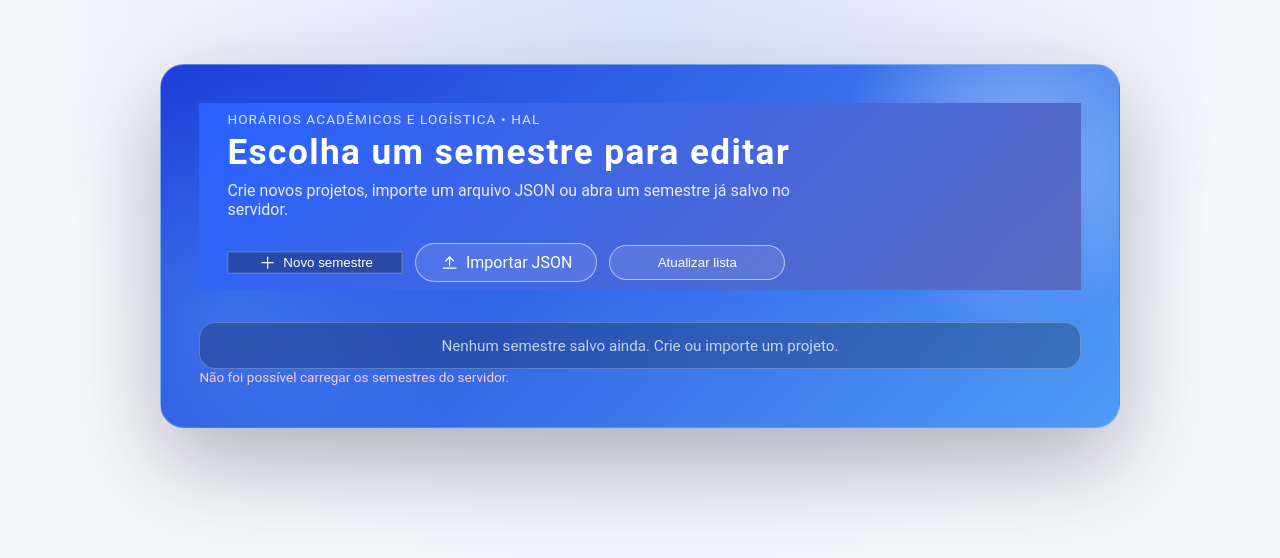
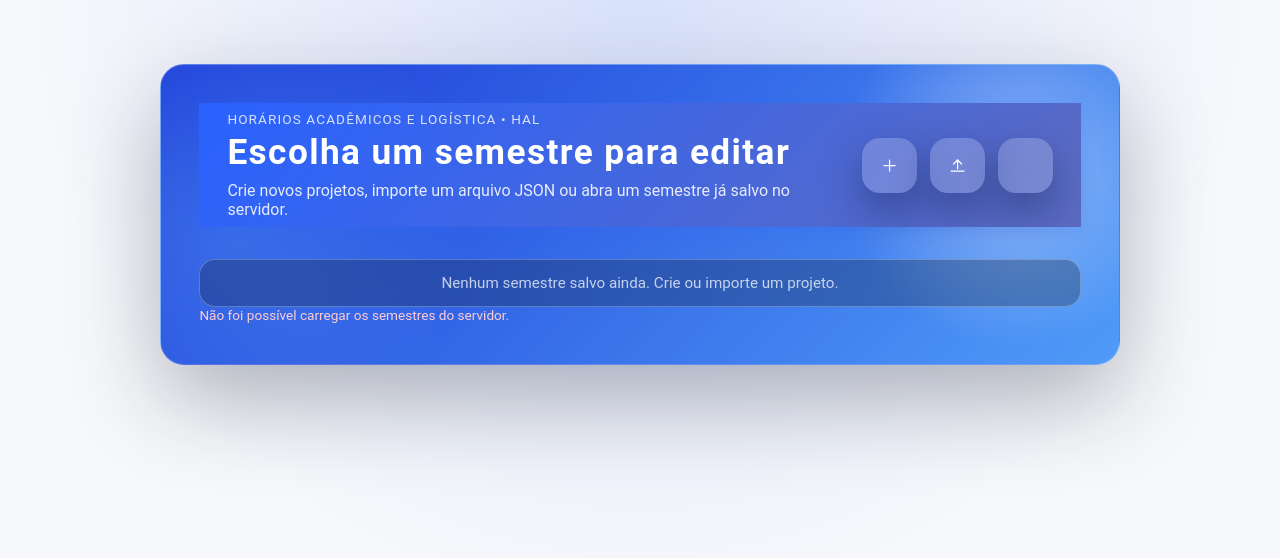
Before and after one commit to fpfrimer/mapa, a website: page index.html in a window 1280 px wide. Drawn offline with Linux system fonts and the light colour scheme; no server answers.

Commit message:
Refine project hub action buttons

```diff
--- a/index.html
+++ b/index.html
@@ -17,26 +17,41 @@
             Crie novos projetos, importe um arquivo JSON ou abra um semestre já salvo no servidor.
           </p>
         </div>
-        <div class="project-hub__actions">
-          <button type="button" id="project-create" class="primary">
-            <span class="project-hub__action-content">
+        <div class="project-hub__actions" aria-label="Ações da central de projetos">
+          <button
+            type="button"
+            id="project-create"
+            class="icon-button icon-button--action project-hub__action"
+            aria-label="Criar novo semestre"
+            title="Criar novo semestre"
+          >
             <svg class="icon" aria-hidden="true" focusable="false">
               <use href="assets/icons/ui-icons.svg#icon-add" xlink:href="assets/icons/ui-icons.svg#icon-add"></use>
             </svg>
-              <span>Novo semestre</span>
-            </span>
+            <span class="visually-hidden">Criar novo semestre</span>
           </button>
-          <label class="primary-outline project-hub__import">
+          <label
+            class="icon-button icon-button--action project-hub__action project-hub__import"
+            aria-label="Importar arquivo JSON"
+            title="Importar arquivo JSON"
+          >
             <input type="file" id="project-import" accept="application/json" />
-            <span class="project-hub__action-content">
             <svg class="icon" aria-hidden="true" focusable="false">
               <use href="assets/icons/ui-icons.svg#icon-upload" xlink:href="assets/icons/ui-icons.svg#icon-upload"></use>
             </svg>
-              <span>Importar JSON</span>
-            </span>
+            <span class="visually-hidden">Importar arquivo JSON</span>
           </label>
-          <button type="button" id="project-refresh" class="ghost-button">
-            Atualizar lista
+          <button
+            type="button"
+            id="project-refresh"
+            class="icon-button icon-button--action project-hub__action"
+            aria-label="Atualizar lista de semestres"
+            title="Atualizar lista de semestres"
+          >
+            <svg class="icon" aria-hidden="true" focusable="false">
+              <use href="assets/icons/ui-icons.svg#icon-refresh" xlink:href="assets/icons/ui-icons.svg#icon-refresh"></use>
+            </svg>
+            <span class="visually-hidden">Atualizar lista de semestres</span>
           </button>
         </div>
       </header>
--- a/styles.css
+++ b/styles.css
@@ -217,56 +217,84 @@ body.theme-dark .project-hub__card--hero {
 .project-hub__actions {
   display: flex;
   flex-wrap: wrap;
-  gap: 0.75rem;
-  align-items: center;
-}
-
-.project-hub__card--hero .project-hub__actions .primary {
-  background: rgba(15, 23, 42, 0.35);
-  border: 1px solid rgba(255, 255, 255, 0.25);
+  gap: 0.85rem;
+  align-items: center;
+}
+
+.project-hub__action {
+  --hub-action-size: clamp(2.75rem, 4.8vw, 3.4rem);
+  --icon-button-size: var(--hub-action-size);
+  --icon-button-radius: 18px;
+}
+
+.project-hub__action .icon {
+  width: clamp(1.1rem, 2.6vw, 1.35rem);
+  height: clamp(1.1rem, 2.6vw, 1.35rem);
+}
+
+.icon-button--action {
+  border: 1px solid rgba(41, 98, 255, 0.25);
+  background: rgba(41, 98, 255, 0.12);
+  color: var(--primary-dark);
+  box-shadow: 0 12px 32px rgba(15, 23, 42, 0.18);
+  transition: border-color 0.2s ease, background 0.2s ease, color 0.2s ease,
+    transform 0.2s ease;
+}
+
+.project-hub__actions .icon-button--action:hover,
+.project-hub__actions .icon-button--action:focus-visible {
+  background: rgba(41, 98, 255, 0.22);
+  border-color: rgba(41, 98, 255, 0.45);
   color: #fff;
-  box-shadow: inset 0 0 0 1px rgba(255, 255, 255, 0.1);
-}
-
-.project-hub__card--hero .project-hub__actions .primary:hover,
-.project-hub__card--hero .project-hub__actions .primary:focus-visible {
-  background: rgba(15, 23, 42, 0.55);
-}
-
-.project-hub__card--hero .primary-outline,
-.project-hub__card--hero .ghost-button {
-  border-color: rgba(255, 255, 255, 0.55);
+  transform: translateY(-1px);
+}
+
+.project-hub__card--hero .icon-button--action {
+  background: rgba(248, 251, 255, 0.2);
+  border-color: rgba(255, 255, 255, 0.65);
   color: #fff;
-  background: rgba(255, 255, 255, 0.1);
-}
-
-.project-hub__card--hero .primary-outline:hover,
-.project-hub__card--hero .primary-outline:focus-visible,
-.project-hub__card--hero .ghost-button:hover,
-.project-hub__card--hero .ghost-button:focus-visible {
-  background: rgba(255, 255, 255, 0.22);
-  border-color: rgba(255, 255, 255, 0.75);
-}
-
-.project-hub__actions .primary,
-.project-hub__actions .primary-outline,
-.project-hub__actions .ghost-button {
-  display: inline-flex;
-  align-items: center;
-  justify-content: center;
-  gap: 0.5rem;
-  min-width: 11rem;
+  box-shadow: 0 18px 40px rgba(7, 14, 52, 0.35);
+}
+
+.project-hub__card--hero .icon-button--action:hover,
+.project-hub__card--hero .icon-button--action:focus-visible {
+  background: rgba(248, 251, 255, 0.95);
+  color: #0f172a;
+  border-color: transparent;
+}
+
+body.theme-dark .project-hub__card--hero .icon-button--action {
+  color: rgba(7, 19, 58, 0.9);
+  background: rgba(255, 255, 255, 0.78);
+}
+
+body.theme-dark .project-hub__card--hero .icon-button--action:hover,
+body.theme-dark .project-hub__card--hero .icon-button--action:focus-visible {
+  background: #fff;
+  color: #0f172a;
+}
+
+.project-hub__import {
+  position: relative;
+  overflow: hidden;
 }
 
 .project-hub__import input {
   position: absolute;
+  inset: 0;
+  width: 100%;
+  height: 100%;
   opacity: 0;
-}
-
-.project-hub__action-content {
-  display: inline-flex;
-  align-items: center;
-  gap: 0.4rem;
+  cursor: pointer;
+}
+
+.project-hub__import:focus-within {
+  outline: 2px solid rgba(41, 98, 255, 0.85);
+  outline-offset: 4px;
+}
+
+.project-hub__card--hero .project-hub__import:focus-within {
+  outline-color: rgba(248, 251, 255, 0.85);
 }
 
 .project-list {
@@ -932,9 +960,9 @@ body.theme-dark .top-bar__section--selection {
   display: inline-flex;
   align-items: center;
   justify-content: center;
-  width: 2rem;
-  height: 2rem;
-  border-radius: 999px;
+  width: var(--icon-button-size, 2rem);
+  height: var(--icon-button-size, 2rem);
+  border-radius: var(--icon-button-radius, 999px);
   border: none;
   background: rgba(41, 98, 255, 0.12);
   color: var(--primary-dark);
```
Lines whose indentation alone changed are shown as unchanged.
